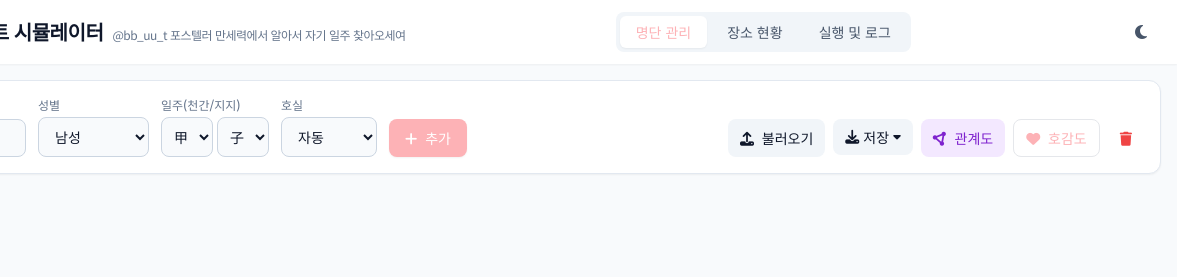
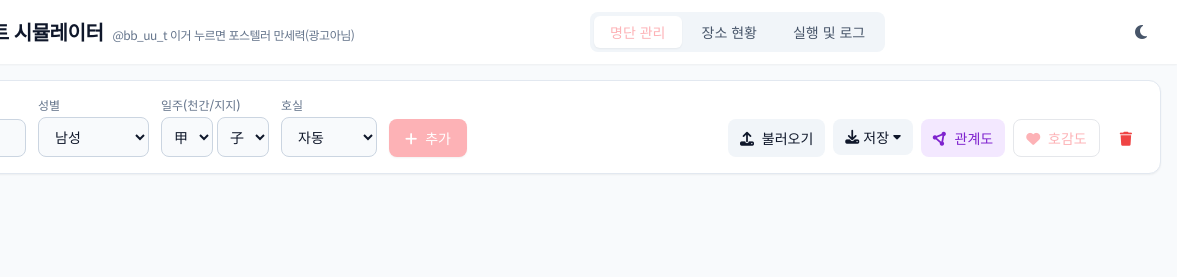
Before and after one commit to mimi3394/apartsimul, a plain HTML site: page index.html in a window 1280 px wide. Shown: the top 277 px of the page, 103-1280 px from the left. Drawn offline with nearby package versions, Linux system fonts and the light colour scheme.

Commit message:
Update index.html

```diff
--- a/index.html
+++ b/index.html
@@ -47,7 +47,7 @@
         <div class="max-w-7xl mx-auto px-4 h-16 flex items-center justify-between">
             <div class="flex items-center gap-3">
                 <i class="fa-solid fa-building-user text-brand-600 text-2xl"></i>
-                <h1 class="text-xl font-bold tracking-tight">아파트 시뮬레이터 <a href="https://pro.forceteller.com/" target="_blank"><span class="text-xs font-normal text-slate-500 dark:text-slate-400 ml-1">@bb_uu_t 포스텔러 만세력에서 알아서 자기 일주 찾아오세여</span></a></h1>
+                <h1 class="text-xl font-bold tracking-tight">아파트 시뮬레이터 <a href="https://pro.forceteller.com/" target="_blank"><span class="text-xs font-normal text-slate-500 dark:text-slate-400 ml-1">@bb_uu_t 이거 누르면 포스텔러 만세력(광고아님)</span></a></h1>
             </div>
 
             <nav class="flex gap-1 bg-slate-100 dark:bg-slate-700 p-1 rounded-lg">
```
